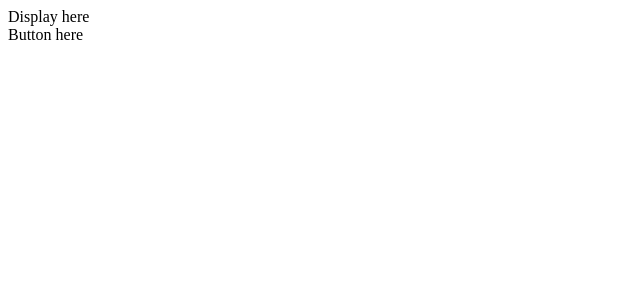
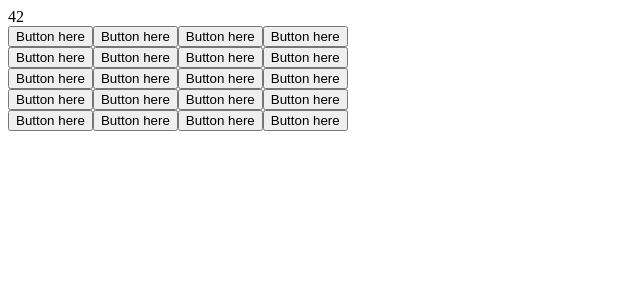
Before and after one commit to NazarMiroshnichenko/react-calculator, a React (Create React App) app: page / in a window 1280 px wide. Shown: the top 300 px of the page, without its empty margins (0-640 px from the left). Built offline with nearby package versions, Linux system fonts and the light colour scheme.

Commit message:
add static content to components

```diff
--- a/src/components/Button.js
+++ b/src/components/Button.js
@@ -2,7 +2,7 @@ import React, { Component } from 'react';
 
 class Button extends Component {
   render() {
-    return <div>Button here</div>;
+    return <button>Button here</button>;
   }
 }
 
--- a/src/components/ButtonPanel.js
+++ b/src/components/ButtonPanel.js
@@ -5,7 +5,40 @@ class ButtonPanel extends Component {
   render() {
     return (
       <div>
-        <Button />
+        <div>
+          <Button />
+          <Button />
+          <Button />
+          <Button />
+        </div>
+
+        <div>
+          <Button />
+          <Button />
+          <Button />
+          <Button />
+        </div>
+
+        <div>
+          <Button />
+          <Button />
+          <Button />
+          <Button />
+        </div>
+
+        <div>
+          <Button />
+          <Button />
+          <Button />
+          <Button />
+        </div>
+
+        <div>
+          <Button />
+          <Button />
+          <Button />
+          <Button />
+        </div>
       </div>
     );
   }
--- a/src/components/Display.js
+++ b/src/components/Display.js
@@ -2,7 +2,11 @@ import React, { Component } from 'react';
 
 class Display extends Component {
   render() {
-    return <div>Display here</div>;
+    return (
+      <div>
+        <div>42</div>
+      </div>
+    );
   }
 }
 
```
